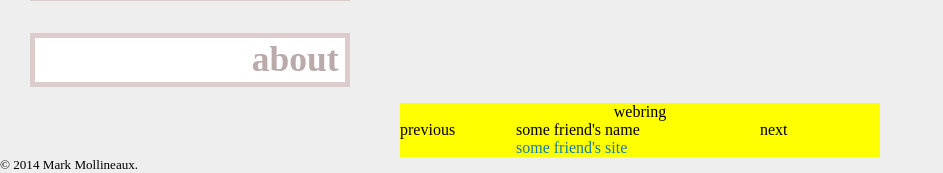
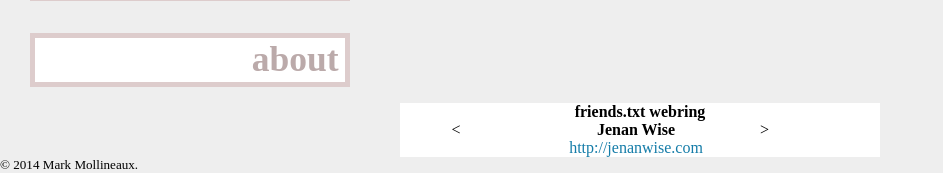
Before and after one commit to bufordsharkley/mgmweb, a Flask app: page / in a window 1280 px wide. Shown: the part 907-1080 px from the top of the page, without its empty margins (0-943 px from the left). Run offline with Flask 2, Linux system fonts and the light colour scheme; some libraries are stand-ins or nearby versions; some web fonts are replaced.

Commit message:
Webring now displays names

```diff
--- a/mgmweb/static/friendstxtwebringgenerator.js
+++ b/mgmweb/static/friendstxtwebringgenerator.js
@@ -1,5 +1,9 @@
 console.log('hey');
 var friendstxt = null;
+
+var friendsArray = [];
+var friendsArrayIndex = 0;
+
 
 function getJSON(path, callback) {
     var xmlhttp = new XMLHttpRequest();
@@ -21,23 +25,78 @@ getJSON('friends.txt', function(data){
             var split = friendline.split(',');
             var name = split.slice(0, -1).join(',');
             var url = split[split.length - 1].replace(/^\s+|\s+$/g, '');
-            var url = url + '/friends.txt';
-            var callback = function(d){ console.log(d); alert(d.attribute_name)};
-            J50Npi.getJSON(url, {}, callback);
-            /*
-            jsonphack.getJSON(url + '/friends.txt');
-            console.log(name);
-            console.log(url);
-            console.log(friendstxt);
-            */
+            friendsArray.push([name, url]);
         }
+        shuffle(friendsArray);
+        insertIntoDOM();
+
+        //var url = url + '/friends.txt';
+        /*var callback = function(d){ console.log(d); alert(d.attribute_name)};*/
+        //J50Npi.getJSON(url, {}, callback);
+        //jsonphack.getJSON(url);
+        /*
+        jsonphack.getJSON(url + '/friends.txt');
+        console.log(name);
+        console.log(url);
+        console.log(friendstxt);
+        */
     }
 });
+
+function insertFirst(){
+    var ii = 0;
+
+}
+
+function insertIntoDOM(){
+    while (true){
+        // add to the webring (for now, don't verify)
+        document.getElementById('friendstxt_webring_name').innerHTML = friendsArray[friendsArrayIndex][0];
+        document.getElementById('friendstxt_webring_url').innerHTML = friendsArray[friendsArrayIndex][1];
+        document.getElementById('friendstxt_webring_url').href = friendsArray[friendsArrayIndex][1];
+        break;
+    }
+}
+
+
+
+function friendstxt_carousel(direction){
+    if (direction === 'left') {
+        friendsArrayIndex--;
+        if (friendsArrayIndex < 0){
+            friendsArrayIndex = friendsArray.length - 1;
+        }
+        insertIntoDOM();
+    } else if (direction === 'right') {
+        friendsArrayIndex++;
+        if (friendsArrayIndex >= friendsArray.length){
+            friendsArrayIndex = 0;
+        }
+        insertIntoDOM();
+    } else {
+        console.log('huh?');
+    }
+}
+
+
+function shuffle(array) {
+  // adapted from http://stackoverflow.com/a/2450976
+  var c = array.length, t, r;
+  while (0 !== c) {
+    r = Math.floor(Math.random() * c);
+    c -= 1;
+    t = array[c];
+    array[c] = array[r];
+    array[r] = t;
+  }
+  return array;
+}
 
 function removeComments(string){
     return string.split('#')[0];
 }
 
+/*
 var J50Npi = {
     currentScript: null,
     getJSON: function(url, data, callback) {
@@ -63,10 +122,12 @@ var J50Npi = {
     },
     success: null
 };
+*/
 
 var jsonphack = {
     currentScript: null,
     getJSON: function(url, callback) {
+      console.log("running jsonhack on " + url);
       var head = document.getElementsByTagName("head")[0];
       var newScript = document.createElement("script");
 
--- a/mgmweb/static/jsonp.js
+++ /dev/null
@@ -1,25 +0,0 @@
-var J50Npi = {
-    currentScript: null,
-    getJSON: function(url, data, callback) {
-      var src = url + (url.indexOf("?")+1 ? "&" : "?");
-      var head = document.getElementsByTagName("head")[0];
-      var newScript = document.createElement("script");
-      var params = [];
-      var param_name = ""
-
-      this.success = callback;
-
-      data["callback"] = "J50Npi.success";
-      for(param_name in data){
-          params.push(param_name + "=" + encodeURIComponent(data[param_name]));
-      }
-      src += params.join("&")
-
-      newScript.type = "text/javascript";
-      newScript.src = src;
-
-      if(this.currentScript) head.removeChild(currentScript);
-      head.appendChild(newScript);
-    },
-    success: null
-};
--- a/mgmweb/templates/index.html
+++ b/mgmweb/templates/index.html
@@ -3,7 +3,6 @@
   {{ super() }}
   <script src="//ajax.googleapis.com/ajax/libs/jquery/1.11.0/jquery.min.js"></script>
   <script type="text/javascript" src="{{ url_for('static', filename='splashajax.js') }}"></script>
-  <script type="text/javascript" src="{{ url_for('static', filename='jsonp.js') }}"></script>
   <script type="text/javascript" src="{{ url_for('static', filename='friendstxtwebringgenerator.js') }}"></script>
 {% endblock %}
 {% block bodyonload %}loadForFrontPage();{% endblock %}
--- a/mgmweb/templates/layout.html
+++ b/mgmweb/templates/layout.html
@@ -27,14 +27,14 @@
     </div>
     <!-- webring gets inserted between the end of the body, but missing anything with footer
     tag, or with class or id = footer -->
-    <div id="friendstxt_webring" style="display:block;background-color:#ff0;clear:both;margin-top:20em;margin-left:auto;margin-right:auto;width:30em;">
-      <div style="text-align:center">webring</div>
-      <div style="display: inline-block;vertical-align:top;width:7em;">previous</div>
-      <div style="display: inline-block;vertical-align:top;width:15em;">
-        <div>some friend's name</div>
-        <div><a href="http://example.com" target="_blank">some friend's site</a></div>
+    <div id="friendstxt_webring" style="display:block;background-color:#fff;clear:both;margin-top:20em;margin-left:auto;margin-right:auto;width:30em;">
+      <div style="text-align:center"><h3>friends.txt webring</h3></div>
+      <div style="display: inline-block;text-align:center;vertical-align:top;width:7em; cursor: pointer;" onClick="friendstxt_carousel('left')">&lt;</div>
+      <div style="display: inline-block;text-align:center;vertical-align:top;width:15em;">
+        <h4 id="friendstxt_webring_name">some friend's name</h4>
+        <a href="http://example.com" target="_blank" id="friendstxt_webring_url">some friend's site</a>
       </div>
-      <div style="display: inline-block;vertical-align:top;width:7em;">next</div>
+      <div style="display: inline-block;vertical-align:top;width:7em; cursor: pointer;" onClick="friendstxt_carousel('right')">&gt;</div>
     </div>
     {% block footer %}
     <footer>
```
Also changed, not shown: mgmweb/templates/writings/howards.html (added, +21 -0 lines).
